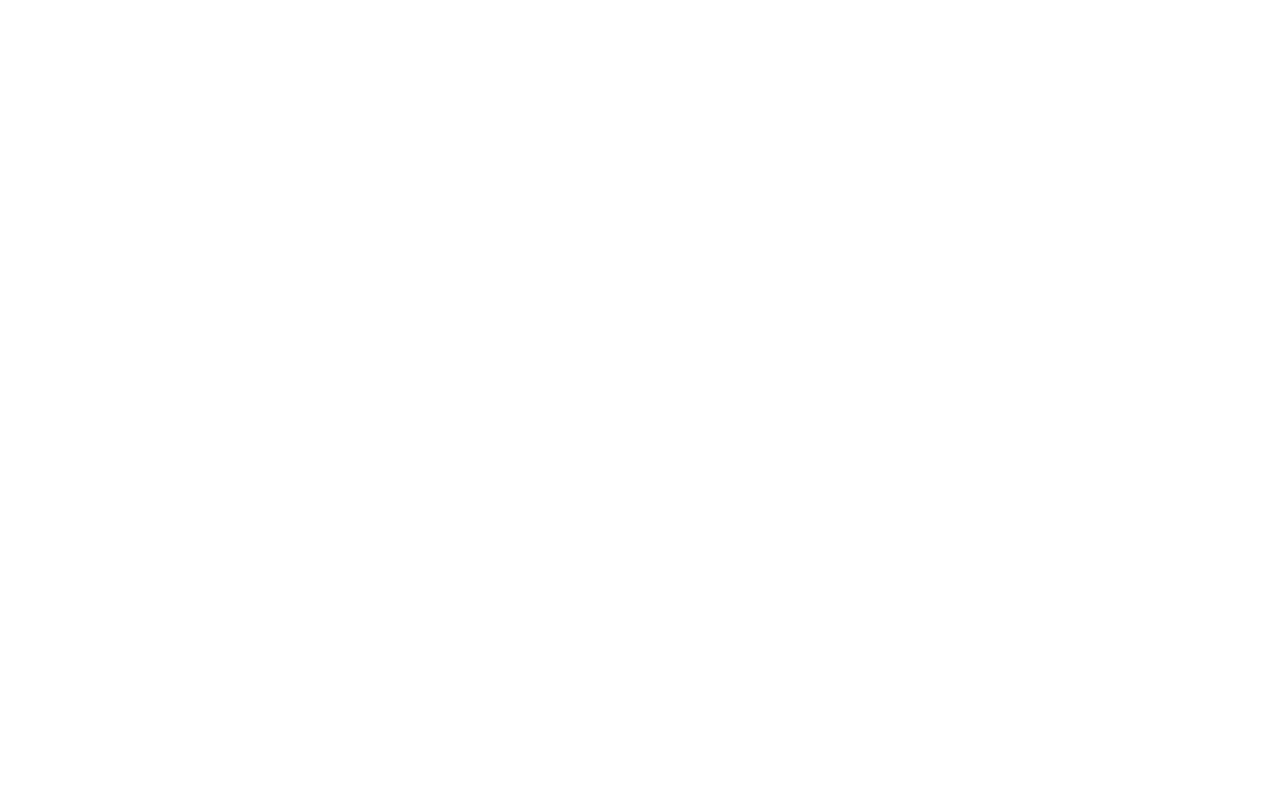
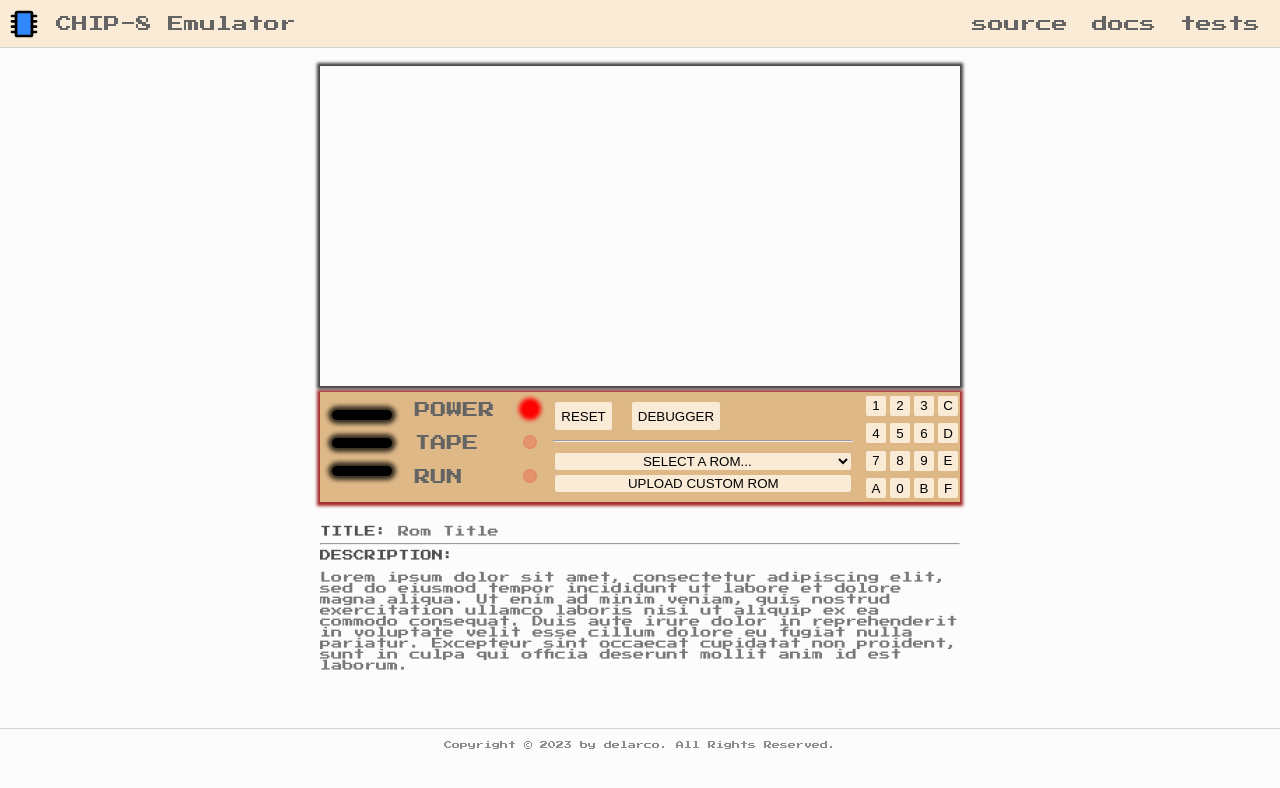
Before and after one commit to delarco/chip8-emulator, a website built with Vite: page index.html in a window 1280 px wide. Built offline with nearby package versions, Linux system fonts and the light colour scheme.

Commit message:
Create basic layout

```diff
--- a/index.html
+++ b/index.html
@@ -2,12 +2,78 @@
 <html lang="en">
   <head>
     <meta charset="UTF-8" />
-    <link rel="icon" type="image/png" href="/favicon.png" />
+    <link rel="icon" type="image/svg" href="/chip.svg" />
+    <link href='http://fonts.googleapis.com/css?family=Press+Start+2P' rel='stylesheet' type='text/css'>
     <meta name="viewport" content="width=device-width, initial-scale=1.0" />
     <title>CHIP-8 Emulator</title>
   </head>
   <body>
-    <div id="app"></div>
+    <div id="app">
+      <header>
+        <img id="chip-icon" src="chip.svg" alt="CHIP icon" />
+        <ul id="links">
+          <li>
+            <a href="https://github.com/delarco/chip8-emulator">source</a>
+          </li>
+          <li>
+            <a href="#">docs</a>
+          </li>
+          <li>
+            <a href="#">tests</a>
+          </li>
+        </ul>
+        CHIP-8 Emulator
+      </header>
+      <section>
+        <div id="console">
+          <div id="screen">
+            <canvas></canvas>
+          </div>
+          <div id="panel">
+            <ul id="speakers">
+              <li></li>
+              <li></li>
+              <li></li>
+            </ul>
+            <div id="leds">
+              <div>POWER</div>
+              <div id="power-led" class="led"></div>
+              <div>TAPE</div>
+              <div id="tape-led" class="led"></div>
+              <div>RUN</div>
+              <div id="run-led" class="led"></div>
+            </div>
+            <div id="options">
+              <button id="resetButton">RESET</button>
+              <button id="debuggerButton">DEBUGGER</button>
+              <hr />
+              <select id="romSelect">
+                <option>SELECT A ROM...</option>
+              </select>
+              <button id="romUpload">UPLOAD CUSTOM ROM</button>
+            </div>
+            <table id="keyboard"></table>
+          </div>
+        </div>
+        <div id="rom-info">
+          <span class="label">TITLE:</span> <span class="info">Rom Title</span>
+          <hr />
+          <span class="label">DESCRIPTION:</span>
+          <p class="info">
+            Lorem ipsum dolor sit amet, consectetur adipiscing elit, sed do eiusmod tempor incididunt ut labore et dolore magna aliqua. Ut enim ad minim veniam, quis nostrud exercitation ullamco laboris nisi ut aliquip ex ea commodo consequat. Duis aute irure dolor in reprehenderit in voluptate velit esse cillum dolore eu fugiat nulla pariatur. Excepteur sint occaecat cupidatat non proident, sunt in culpa qui officia deserunt mollit anim id est laborum.
+          </p>
+        </div>
+      </section>
+      <aside>
+        <img src="bug.svg" alt="Bug icon" />
+        <h2>DEBUGGER</h2>
+        <hr />
+        <div id="#debugger"></div>
+      </aside>
+      <footer>
+        Copyright © 2023 by delarco. All Rights Reserved.
+      </footer>
+    </div>
     <script type="module" src="/src/main.ts"></script>
   </body>
 </html>
--- /dev/null
+++ b/src/App.ts
@@ -0,0 +1,21 @@
+import { UI } from "./UI";
+
+export class App {
+
+    PIXEL_SIZE = 10;
+
+    // TODO: move dimensions to chip8 class
+    SCREEN_WIDTH = 64;
+    SCREEN_HEIGHT = 32;
+
+    ui = new UI();
+
+    constructor() {
+
+        this.ui.bindEvents();
+
+        this.ui.initializeCanvas(64, 32, this.PIXEL_SIZE);
+
+        this.ui.initializeKeyboard();
+    }
+}
--- /dev/null
+++ b/src/UI.ts
@@ -0,0 +1,80 @@
+export class UI {
+
+    app = document.querySelector<HTMLDivElement>('#app')!;
+    resetButton = document.querySelector("#resetButton")!;
+    debuggerButton = document.querySelector("#debuggerButton")!;
+    powerLed = document.querySelector("#power-led")!;
+    tapeLed = document.querySelector("#tape-led")!;
+    runLed = document.querySelector("#run-led")!;
+    canvas = document.querySelector("canvas")!;
+
+    /**
+     * Bind events to DOM elements
+     */
+    public bindEvents(): void {
+
+        this.debuggerButton.addEventListener("click", () => this.onDebuggerClick(this.app));
+    }
+
+    /**
+     * Debugger button click event
+     * @param app
+     */
+    private onDebuggerClick(app: HTMLDivElement): void {
+
+        app.className = app.className == "debug" ? "" : "debug";
+    }
+
+    /**
+     * Initialize canvas dimensions
+     */
+    public initializeCanvas(displayWidth: number, displayHeight: number, pixelSize: number): void {
+
+        this.canvas.width = displayWidth * pixelSize;
+        this.canvas.height = displayHeight * pixelSize;
+    }
+
+    /**
+     * Generate keyboard table and bind click event
+     */
+    public initializeKeyboard(): void {
+
+        const keyboardLayout = [
+            0x1, 0x2, 0x3, 0xC,
+            0x4, 0x5, 0x6, 0xD,
+            0x7, 0x8, 0x9, 0xE,
+            0xA, 0x0, 0xB, 0xF
+          ];
+
+        const keyboardTable = document.querySelector<HTMLTableElement>('#keyboard')!;
+
+        let tr = null;
+
+        for(let index = 0; index < keyboardLayout.length; index++) {
+
+            const key = keyboardLayout[index];
+            const td = document.createElement('td');
+            const button = document.createElement('button')!;
+
+            button.innerText = (key).toString(16).toUpperCase();
+            button.setAttribute('key', (key-1).toString());
+
+            button.addEventListener('mousedown', () => {
+              button.className = "active";
+            });
+
+            button.addEventListener('mouseup', () => {
+              button.className = "";
+            });
+
+            td.appendChild(button);
+
+            if(index % 4 == 0) {
+              tr = document.createElement('tr');
+              keyboardTable.appendChild(tr);
+            }
+
+            tr!.appendChild(td);
+          }
+    }
+}
--- a/src/main.ts
+++ b/src/main.ts
@@ -1,5 +1,4 @@
+import { App } from './App'
 import './style.css'
 
-document.querySelector<HTMLDivElement>('#app')!.innerHTML = `
-
-`
+new App();
--- a/src/style.css
+++ b/src/style.css
@@ -1,12 +1,8 @@
 :root {
-  font-family: Inter, system-ui, Avenir, Helvetica, Arial, sans-serif;
-  line-height: 1.5;
-  font-weight: 400;
-
-  color-scheme: light dark;
-  color: rgba(255, 255, 255, 0.87);
-  background-color: #242424;
-
+  font-family: 'Press Start 2P', monospace;
+  color-scheme: light;
+  background-color: #FCFCFC;
+  color: rgb(100, 100, 100);
   font-synthesis: none;
   text-rendering: optimizeLegibility;
   -webkit-font-smoothing: antialiased;
@@ -14,84 +10,233 @@
   -webkit-text-size-adjust: 100%;
 }
 
-a {
-  font-weight: 500;
-  color: #646cff;
-  text-decoration: inherit;
-}
-a:hover {
-  color: #535bf2;
+body{
+  width: 100%;
+  margin: 0 auto;
+
 }
 
-body {
-  margin: 0;
-  display: flex;
-  place-items: center;
-  min-width: 320px;
-  min-height: 100vh;
+a {
+  color: rgb(100, 100, 100);
+  text-decoration: none;
+  transition: all 0.4s
 }
 
-h1 {
-  font-size: 3.2em;
-  line-height: 1.1;
+a:hover {
+  color: black;
 }
 
 #app {
-  max-width: 1280px;
+  min-width: 720px;
+  min-height: 700px;
   margin: 0 auto;
-  padding: 2rem;
+  display: grid;
+  grid-template-rows: 48px 680px 32px;
+  grid-template-areas: "header"
+                       "console"
+                       "footer";
+}
+
+#app.debug {
+  grid-template-columns: 65% 35%;
+  grid-template-areas:"header header"
+                      "console debugger"
+                      "footer footer";
+}
+
+#app.debug aside {
+  display: unset;
+}
+
+header {
+  grid-area: header;
+  background-color: antiquewhite;
+  padding: 8px;
+  line-height: 32px;
+  border-bottom: 1px solid lightgray;
+}
+
+section {
+   grid-area: console;
+   padding: 12px;
+}
+
+aside {
+   grid-area: debugger;
+   background-color: #FEE;
+   display: none;
+   color: black;
+   padding: 12px;
+}
+
+footer {
+   grid-area: footer;
+   text-align: center;
+   padding: 12px;
+   color: rgb(140, 140, 140);
+   font-size: .5rem;
+   border-top: 1px solid lightgray;
+}
+
+#chip-icon {
+  float: left;
+  margin-right: 16px;
+}
+
+#links {
+  list-style: none;
+  float: right;
+  margin: 0;
+  padding: 0;
+}
+
+#links li {
+  float: left;
+  margin: 0 12px;
+}
+
+aside h2 {
+  font-size: .8rem;
+  line-height: 32px;
+  margin: 0 0 0 32px;
+}
+
+aside img {
+  float: left;
+}
+
+aside hr {
+  clear: left;
+  margin-top: 6px;
+}
+
+#console {
+  margin: 0 auto;
+  width: 720px;
+}
+
+#screen {
+  text-align: center;
+  padding: 6px;
+}
+
+canvas {
+  box-shadow: 0px 0px 3px 3px rgba(0,0,0,0.75);
+}
+
+#panel {
+  width: 640px;
+  margin: 0 auto;
+  box-shadow: 0px 1px 3px 3px rgba(165,42,42,1);
+  background-color:burlywood;
+
+  display: flex;
+  flex-direction: row;
+  justify-content: space-between;
+}
+
+#speakers {
+  width: 60px;
+  list-style: none;
+  display: flex;
+  flex-direction: column;
+  margin: 0;
+  padding: 0 12px;
+}
+
+#speakers li {
+  height: 10px;
+  background-color: black;
+  border-radius: 8px;
+  margin-top: 18px;
+  box-shadow: 0px 0px 4px 4px rgba(0,0,0,0.75);
+}
+
+#speakers.beep li {
+  box-shadow: 0px 0px 8px 8px rgba(0,0,0,0.75);
+}
+
+#leds {
+  padding: 10px 8px 0 8px;
+  width: 120px;
+
+  display: grid;
+  grid-template-columns: 90% 10%;
+}
+
+div.led {
+  background-color: rgb(255, 0, 0, .2);
+  border: 1px solid rgb(200, 0, 0, .1);
+  width: 12px;
+  height: 12px;
+  border-radius: 7px;
+}
+
+#power-led {
+  background-color: red;
+  box-shadow: 0px 0px 4px 4px rgba(255,0,0,1);
+}
+
+#options {
+  width: 300px;
+  padding: 8px;
+}
+
+#options button, #options select {
+  background-color: antiquewhite;
+  border: 2px solid burlywood;
+  border-radius: 4px;
+  transition: all .2s;
+}
+
+#options button:hover {
+  background-color:brown;
+  color: antiquewhite;
+}
+
+#resetButton, #debuggerButton {
+  height: 32px;
+}
+
+#romSelect, #romUpload {
+  width: 100%;
   text-align: center;
 }
 
-.logo {
-  height: 6em;
-  padding: 1.5em;
-  will-change: filter;
-  transition: filter 300ms;
-}
-.logo:hover {
-  filter: drop-shadow(0 0 2em #646cffaa);
-}
-.logo.vanilla:hover {
-  filter: drop-shadow(0 0 2em #3178c6aa);
+#keyboard {
+  border-spacing: 0;
 }
 
-.card {
-  padding: 2em;
+#keyboard td, #keyboard tr {
+  margin:0;
+  padding: 0;
 }
 
-.read-the-docs {
-  color: #888;
+#keyboard button {
+  background-color: antiquewhite;
+  width: 24px;
+  height: 24px;
+  padding: 0;
+  border: 2px solid burlywood;
+  border-radius: 4px;
 }
 
-button {
-  border-radius: 8px;
-  border: 1px solid transparent;
-  padding: 0.6em 1.2em;
-  font-size: 1em;
-  font-weight: 500;
-  font-family: inherit;
-  background-color: #1a1a1a;
-  cursor: pointer;
-  transition: border-color 0.25s;
-}
-button:hover {
-  border-color: #646cff;
-}
-button:focus,
-button:focus-visible {
-  outline: 4px auto -webkit-focus-ring-color;
+#keyboard button.active {
+  background-color:brown;
+  color: antiquewhite;
 }
 
-@media (prefers-color-scheme: light) {
-  :root {
-    color: #213547;
-    background-color: #ffffff;
-  }
-  a:hover {
-    color: #747bff;
-  }
-  button {
-    background-color: #f9f9f9;
-  }
+#rom-info {
+  margin: 0 auto;
+  width: 640px;
+  font-size: .7rem;
+  margin-top: 24px;
 }
+
+#rom-info .label {
+  color: rgb(80, 80, 80);
+}
+
+#rom-info .info {
+  color: rgb(120, 120, 120);
+}
```
Also changed, not shown: public/bug.svg (added), public/chip.svg (added), public/favicon.png (deleted).
